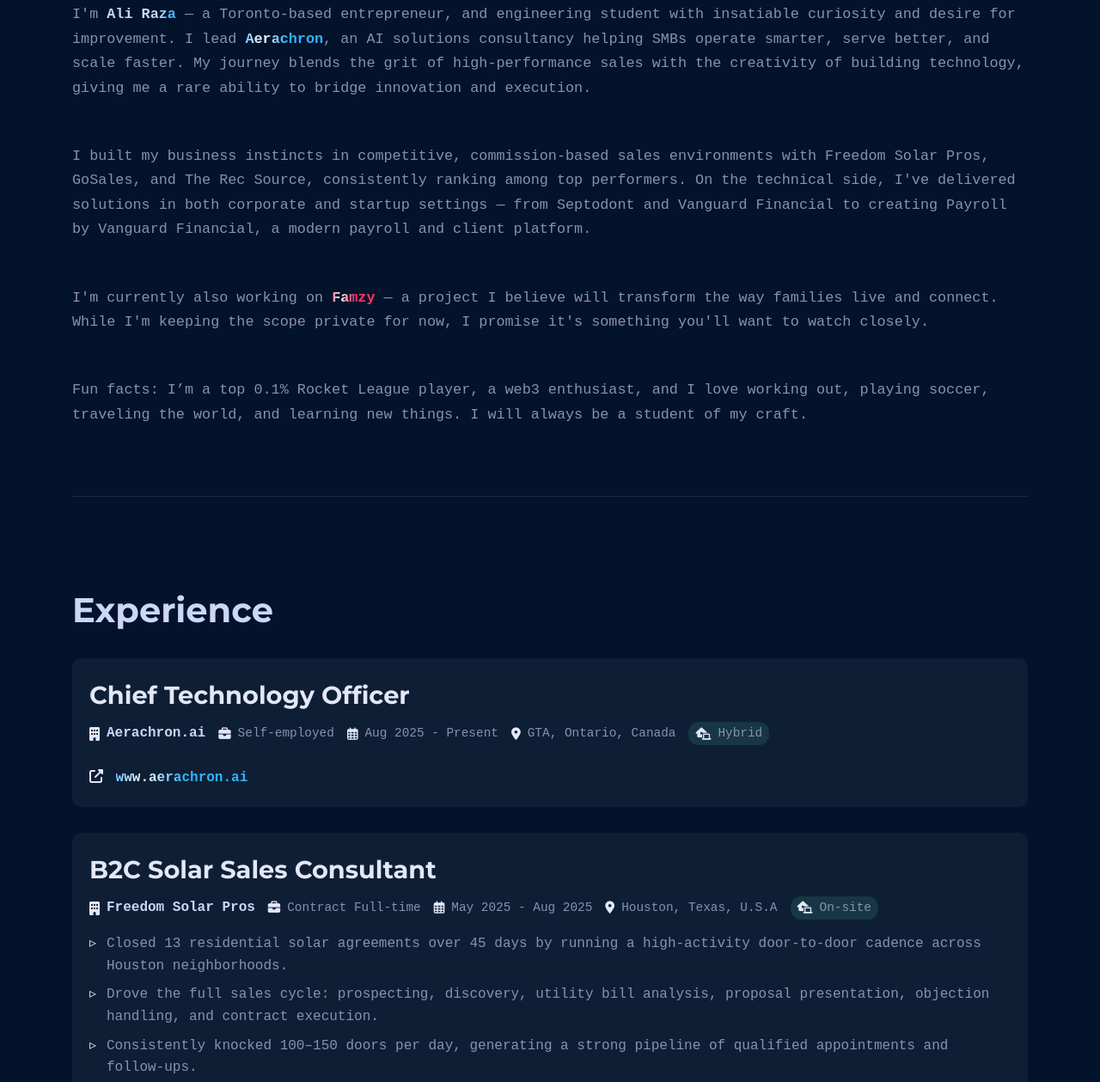
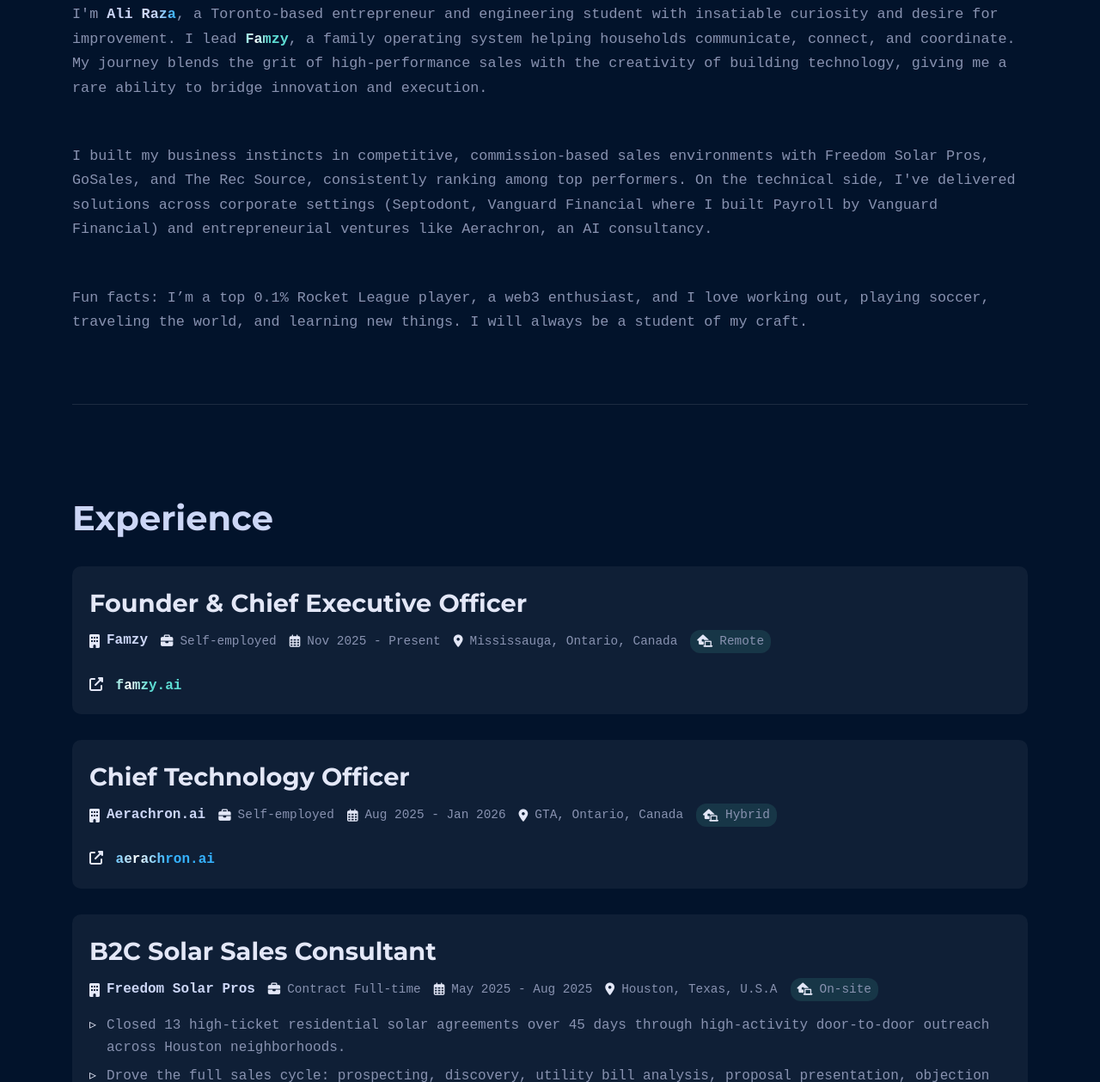
Before and after one commit to razas32/Portfolio, a plain HTML site: page index.html in a window 1280 px wide. Shown: the part 965-2224 px from the top of the page at 86% size. Drawn offline with Linux system fonts and the light colour scheme.

Commit message:
update for famzy

```diff
--- a/global.css
+++ b/global.css
@@ -1407,14 +1407,14 @@
 }
 
 .mcmaster-word {
-    color: #7A003C !important;
+    color: #C41E5A !important;
     font-weight: bold;
-    background: linear-gradient(90deg, #7A003C 0%, #7A003C 40%, #ffffff 50%, #7A003C 60%, #7A003C 100%);
+    background: linear-gradient(90deg, #C41E5A 0%, #C41E5A 40%, #ffffff 50%, #C41E5A 60%, #C41E5A 100%);
     background-size: 200% 100%;
     background-clip: text;
     -webkit-background-clip: text;
     -webkit-text-fill-color: transparent;
-    animation: mcmasterShine 2s linear infinite, mcmasterPulse 4s ease-in-out infinite alternate;
+    animation: mcmasterShine 2s linear infinite;
 }
 
 @keyframes mcmasterShine {
@@ -1423,8 +1423,8 @@
 }
 
 @keyframes mcmasterPulse {
-    0% { filter: drop-shadow(0 0 2px #7A003C); }
-    100% { filter: drop-shadow(0 0 8px #7A003C); }
+    0% { filter: drop-shadow(0 0 2px #C41E5A); }
+    100% { filter: drop-shadow(0 0 8px #C41E5A); }
 }
 
 /* Fix title colors - white/light blue */
@@ -1458,14 +1458,14 @@
 
 /* Company name shine effects */
 .famzy-shine {
-    color: #ff3366 !important;  /* Brighter, more vibrant red */
+    color: #5DDCD3 !important;  /* Vibrant teal blue */
     font-weight: bold;
     background: linear-gradient(90deg,
-        #ff3366 0%,
-        #ff3366 35%,
+        #5DDCD3 0%,
+        #5DDCD3 35%,
         #ffffff 50%,
-        #ff3366 65%,
-        #ff3366 100%
+        #5DDCD3 65%,
+        #5DDCD3 100%
     );
     background-size: 200% 100%;
     background-clip: text;
--- a/index.html
+++ b/index.html
@@ -74,11 +74,9 @@
 
         <section id="about" class="section" aria-labelledby="about-heading">
             <h2 id="about-heading">About Me</h2>
-            <p>I'm <span class="name-shine">Ali Raza</span> — a Toronto-based entrepreneur, and engineering student with insatiable curiosity and desire for improvement. I lead <span class="aerachron-shine">Aerachron</span>, an AI solutions consultancy helping SMBs operate smarter, serve better, and scale faster. My journey blends the grit of high-performance sales with the creativity of building technology, giving me a rare ability to bridge innovation and execution.</p>
+            <p>I'm <span class="name-shine">Ali Raza</span>, a Toronto-based entrepreneur and engineering student with insatiable curiosity and desire for improvement. I lead <span class="famzy-shine">Famzy</span>, a family operating system helping households communicate, connect, and coordinate. My journey blends the grit of high-performance sales with the creativity of building technology, giving me a rare ability to bridge innovation and execution.</p>
             <br>
-            <p>I built my business instincts in competitive, commission-based sales environments with Freedom Solar Pros, GoSales, and The Rec Source, consistently ranking among top performers. On the technical side, I've delivered solutions in both corporate and startup settings — from Septodont and Vanguard Financial to creating Payroll by Vanguard Financial, a modern payroll and client platform.</p>
-            <br>
-            <p>I'm currently also working on <span class="famzy-shine">Famzy</span> — a project I believe will transform the way families live and connect. While I'm keeping the scope private for now, I promise it's something you'll want to watch closely.</p>
+            <p>I built my business instincts in competitive, commission-based sales environments with Freedom Solar Pros, GoSales, and The Rec Source, consistently ranking among top performers. On the technical side, I've delivered solutions across corporate settings (Septodont, Vanguard Financial where I built Payroll by Vanguard Financial) and entrepreneurial ventures like Aerachron, an AI consultancy.</p>
             <br>
             <p>Fun facts: I’m a top 0.1% Rocket League player, a web3 enthusiast, and I love working out, playing soccer, traveling the world, and learning new things. I will always be a student of my craft.</p>
 
@@ -88,16 +86,29 @@
             <h2 id="experience-heading">Experience</h2>
 
             <div class="experience-item">
+                <h3>Founder & Chief Executive Officer</h3>
+                <p class="job-details">
+                    <span class="job-attribute company-name"><i class="fas fa-building"></i>Famzy</span>
+                    <span class="job-attribute job-type"><i class="fas fa-briefcase"></i>Self-employed</span>
+                    <span class="job-attribute job-date"><i class="far fa-calendar-alt"></i>Nov 2025 - Present</span>
+                    <span class="job-attribute job-location"><i class="fas fa-map-marker-alt"></i>Mississauga, Ontario, Canada</span>
+                    <span class="job-attribute job-mode"><i class="fas fa-laptop-house"></i>Remote</span>
+                </p>
+                <p></p>
+                <a class="project-link" href="https://www.famzy.ai" target="_blank" rel="noopener noreferrer"><i class="fas fa-external-link-alt"></i> <span class="famzy-shine">famzy.ai</span></a>
+            </div>
+
+            <div class="experience-item">
                 <h3>Chief Technology Officer</h3>
                 <p class="job-details">
                     <span class="job-attribute company-name"><i class="fas fa-building"></i>Aerachron.ai</span>
                     <span class="job-attribute job-type"><i class="fas fa-briefcase"></i>Self-employed</span>
-                    <span class="job-attribute job-date"><i class="far fa-calendar-alt"></i>Aug 2025 - Present</span>
+                    <span class="job-attribute job-date"><i class="far fa-calendar-alt"></i>Aug 2025 - Jan 2026</span>
                     <span class="job-attribute job-location"><i class="fas fa-map-marker-alt"></i>GTA, Ontario, Canada</span>
                     <span class="job-attribute job-mode"><i class="fas fa-laptop-house"></i>Hybrid</span>
                 </p>
                 <p></p>
-                <a class="project-link" href="https://www.aerachron.ai" target="_blank" rel="noopener noreferrer"><i class="fas fa-external-link-alt"></i> <span class="aerachron-shine">www.aerachron.ai</span></a>
+                <a class="project-link" href="https://aerachron.vercel.app/" target="_blank" rel="noopener noreferrer"><i class="fas fa-external-link-alt"></i> <span class="aerachron-shine">aerachron.ai</span></a>
             </div>
 
             <div class="experience-item">
@@ -110,12 +121,11 @@
                     <span class="job-attribute job-mode"><i class="fas fa-laptop-house"></i>On-site</span>
                 </p>
                 <ul>
-                    <li>Closed 13 residential solar agreements over 45 days by running a high-activity door-to-door cadence across Houston neighborhoods.</li>
+                    <li>Closed 13 high-ticket residential solar agreements over 45 days through high-activity door-to-door outreach across Houston neighborhoods.</li>
                     <li>Drove the full sales cycle: prospecting, discovery, utility bill analysis, proposal presentation, objection handling, and contract execution.</li>
-                    <li>Consistently knocked 100–150 doors per day, generating a strong pipeline of qualified appointments and follow-ups.</li>
+                    <li>Consistently knocked 100 doors per day, generating a strong pipeline of qualified appointments and follow-ups.</li>
                     <li>Collaborated with site survey and operations teams to ensure smooth handoff from sale to install scheduling and permitting.</li>
                     <li>Utilized data-driven territory planning to optimize route efficiency and daily set rates.</li>
-                    <li>Departed in August to return to school; originally planned for a 4‑month summer term.</li>
                 </ul>
             </div>
 
@@ -248,8 +258,8 @@
                     <li>Developed a reward system to encourage critical behaviors like scoring, defense, and speed maintenance.</li>
                     <li>Operates at 120 TPS, optimizing actions while avoiding unnecessary calculations.</li>
                 </ul>
-                <p>This project demonstrates expertise in AI systems and game development, blending advanced engineering with a deep understanding of Rocket League (top 0.3% worldwide btw).</p>
-                <p><em>I'm really excited about the future of AI and game development – Franky is my way of learning and contributing to this evolving field. @epicgames, I hope you're watching!</em></p>
+                <p>This project demonstrates expertise in AI systems and game development, blending advanced engineering with a deep understanding of Rocket League (top 0.1% worldwide btw).</p>
+                <p><em>I'm really excited about the future of AI and game development - Franky is my way of learning and contributing to this evolving field. @epicgames, I hope you're watching!</em></p>
                 <div class="skill-tags">
                     <span class="skill-tag">Python</span>
                     <span class="skill-tag">RLGym</span>
```
